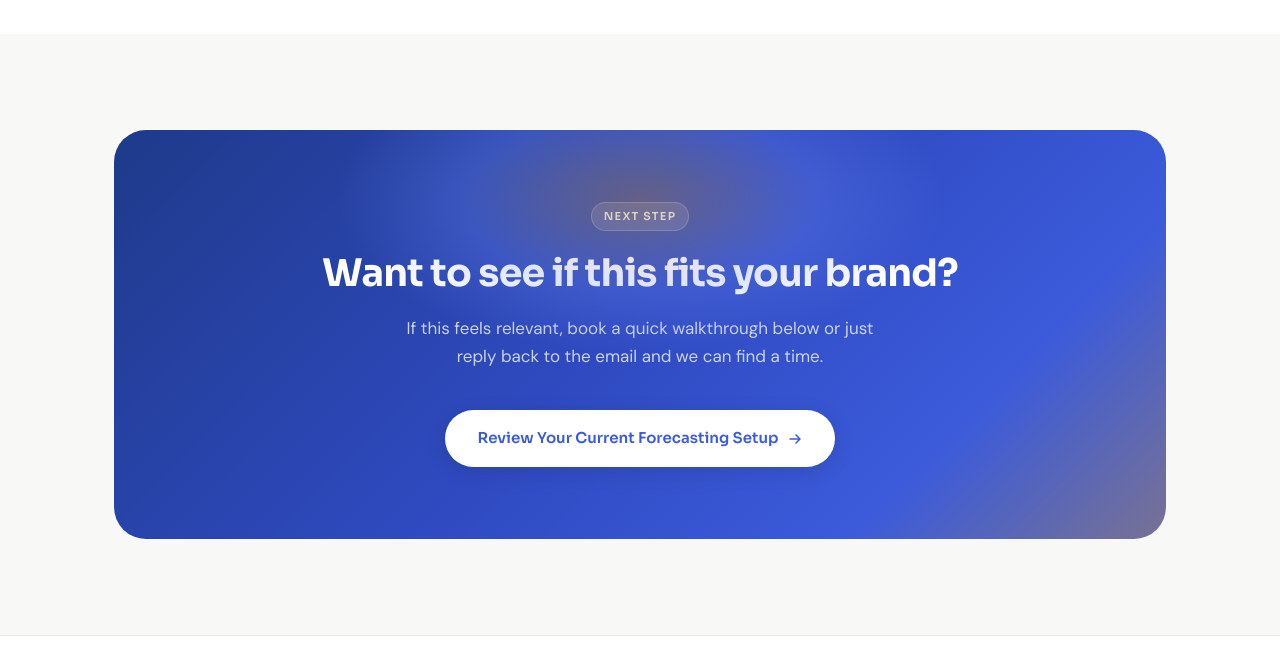
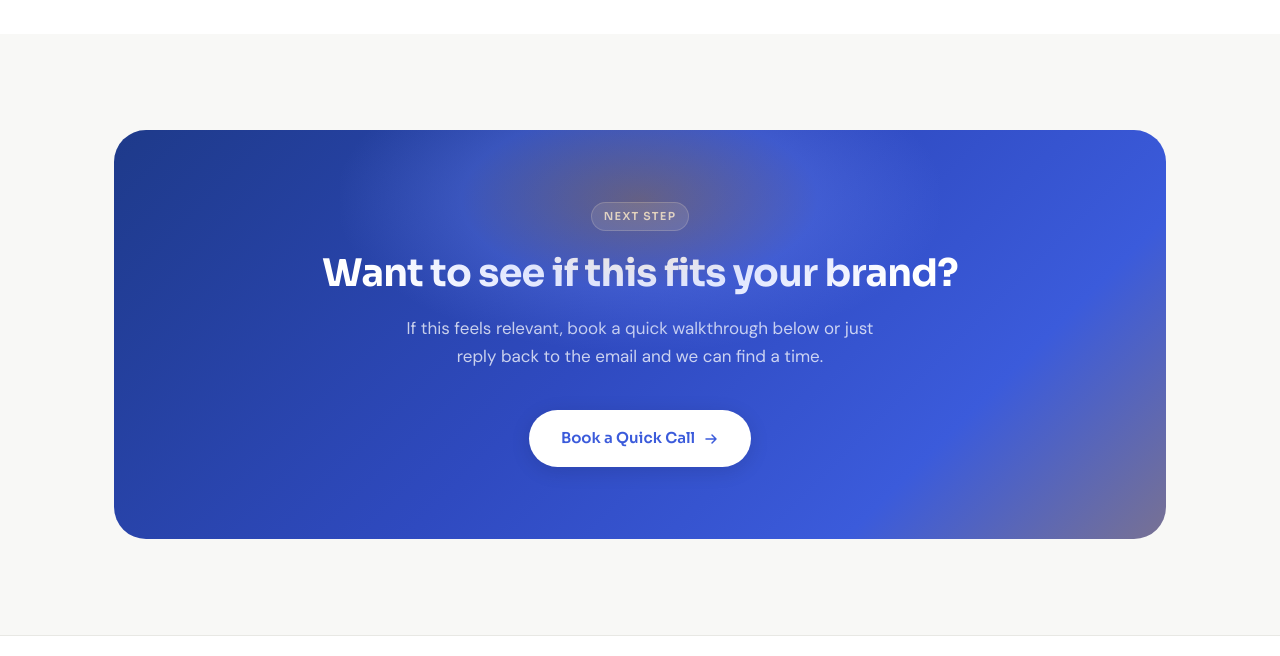
Before and after one commit to getclickflohq/ecom-decision-system, a plain HTML site: page index.html in a window 1280 px wide. Shown: the part 5112-5768 px from the top of the page. Drawn offline with Linux system fonts and the light colour scheme.

Commit message:
Update index.html

```diff
--- a/index.html
+++ b/index.html
@@ -302,7 +302,7 @@
         </p>
 <!-- Replace CALENDLY_LINK_HERE with your actual Calendly booking URL -->
 <a class="btn btn-primary btn-lg btn-white" href="https://calendly.com/john-getclickflo/ecommerce-forecasting-strategy-call-with-arman" rel="noopener" target="_blank">
-          Review Your Current Forecasting Setup
+          Book a Quick Call
           <svg fill="none" height="16" viewbox="0 0 16 16" width="16"><path d="M3 8h10M9 4l4 4-4 4" stroke="currentColor" stroke-linecap="round" stroke-linejoin="round" stroke-width="1.5"></path></svg>
 </a>
 </div>
```
